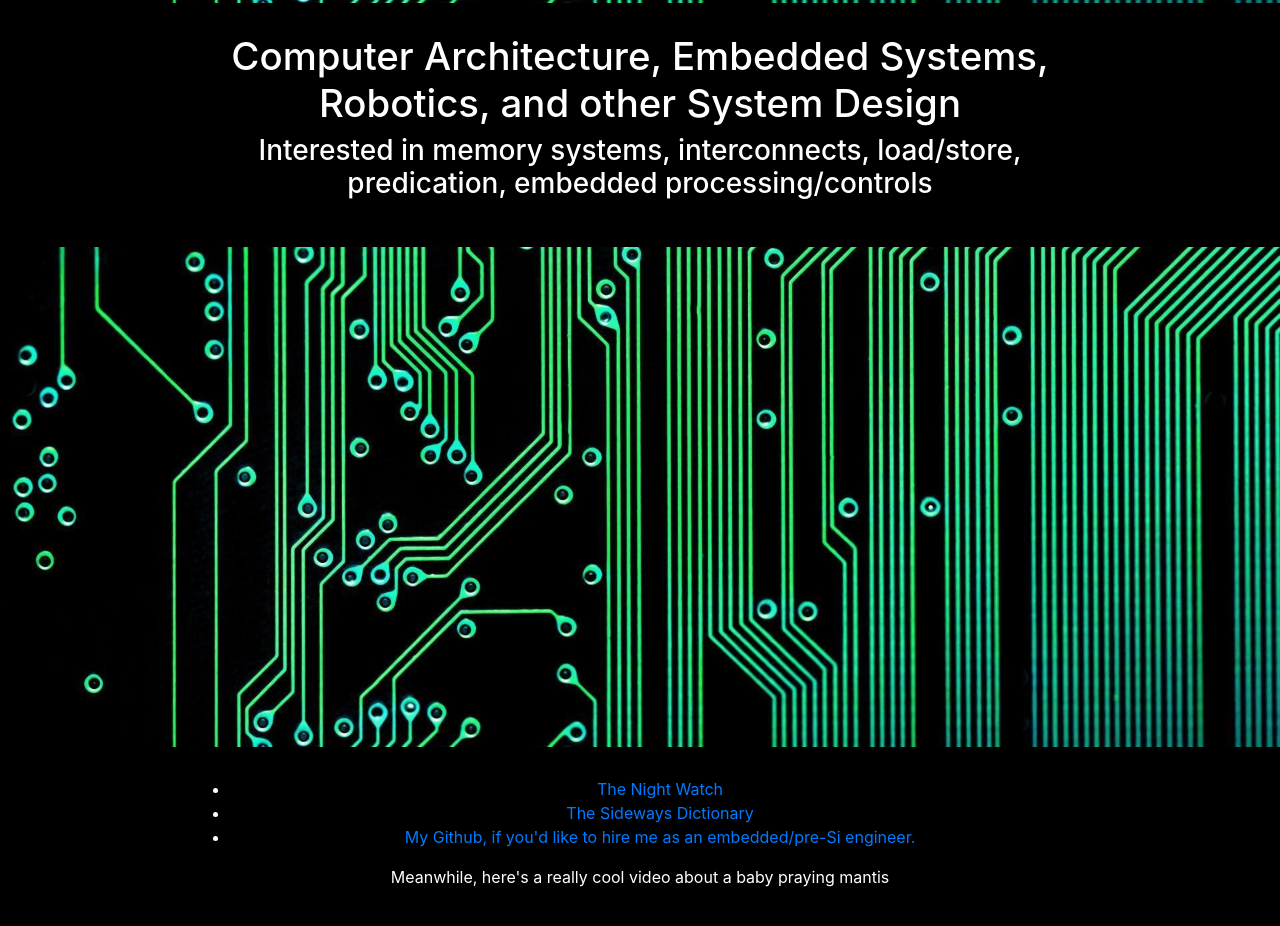
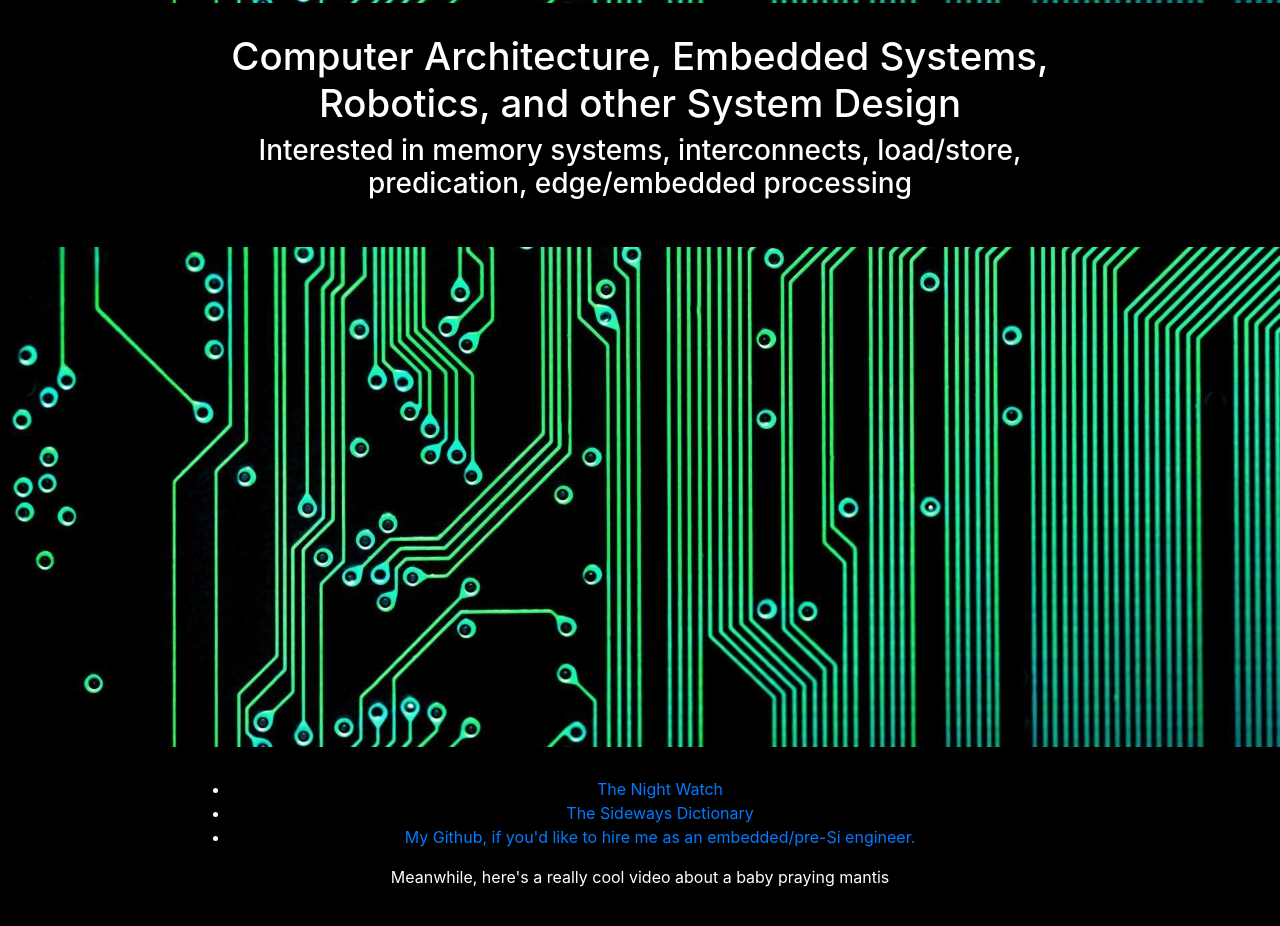
Before and after one commit to adithyashok/adithyashok.github.io, a plain HTML site: page index.html in a window 1280 px wide. Shown: the part 1245-2171 px from the top of the page. Drawn offline with nearby package versions, Linux system fonts and the light colour scheme; grey boxes are pictures that could not be loaded.

Commit message:
Update index.html

```diff
--- a/index.html
+++ b/index.html
@@ -25,7 +25,7 @@
  		 <!-- Page content -->
 
 		<h2 style="font-size: 3vw;">Computer Architecture, Embedded Systems, Robotics, and other System Design</h2>
-		<h3>Interested in memory systems, interconnects, load/store, predication, embedded processing/controls</h3>
+		<h3>Interested in memory systems, interconnects, load/store, predication, edge/embedded processing</h3>
 		<p></p>
 	</div>
 	<div class="parallax"></div>
```
